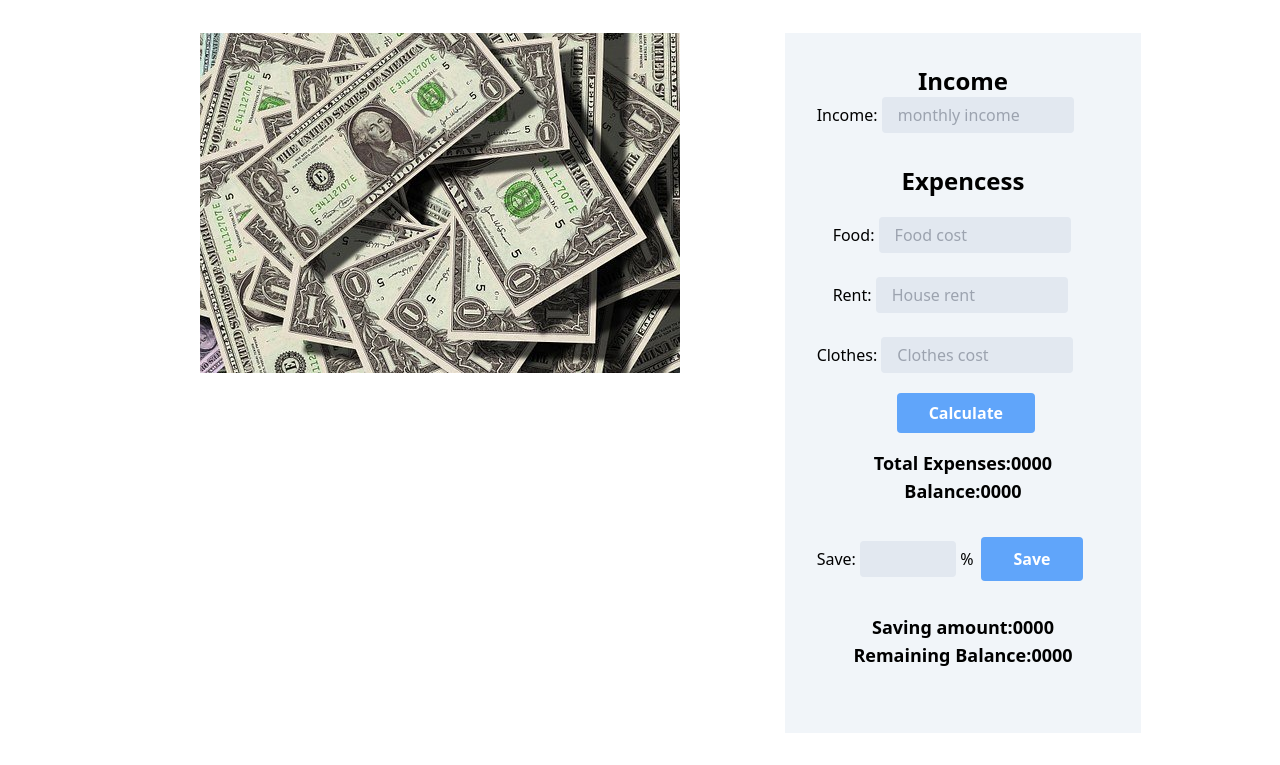
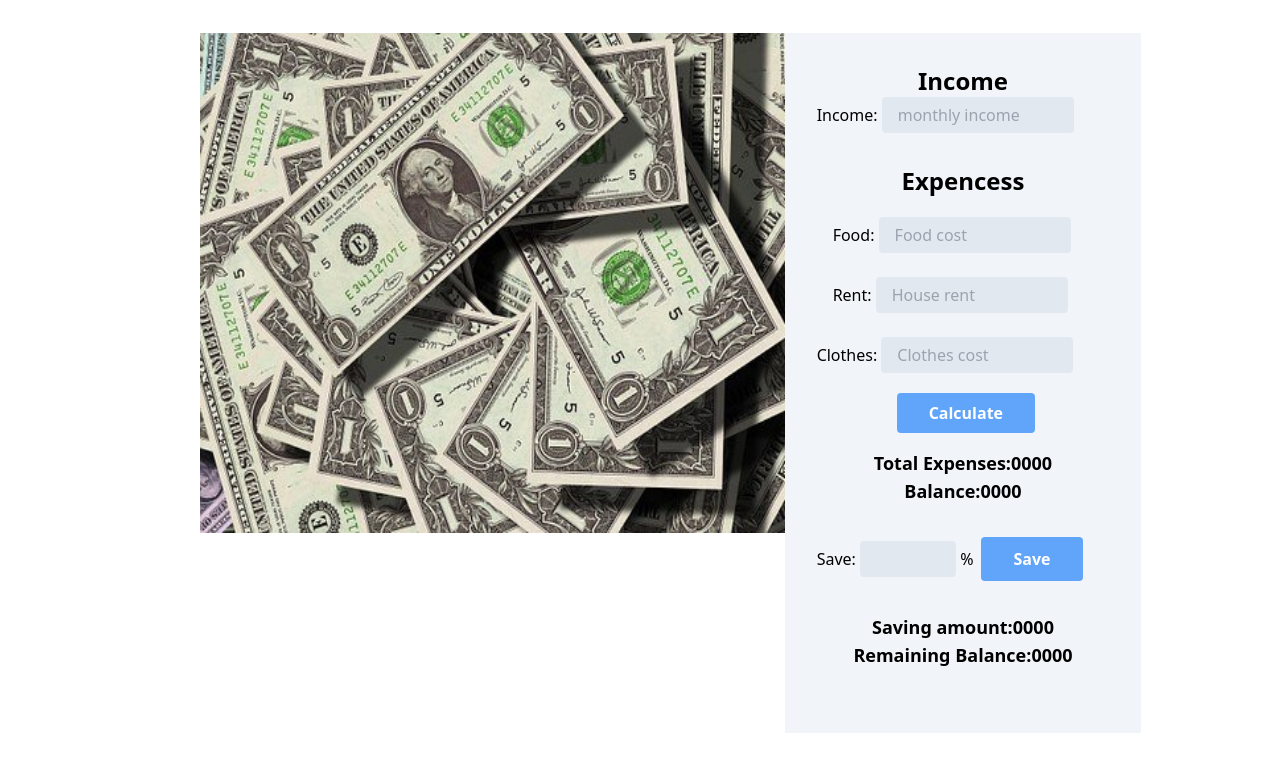
Before and after one commit to nabanichowdhury/money-master, a plain HTML site: page index.html in a window 1280 px wide. Shown: the part 71-836 px from the top of the page. Drawn offline with nearby package versions, Linux system fonts and the light colour scheme.

Commit message:
second-commit

```diff
--- a/index.html
+++ b/index.html
@@ -16,7 +16,7 @@
 
     <div class="grid grid-cols-2  gap-3  my-8 ">
         <div>
-            <img style="margin-left:200px;" src="money.jpg" alt="">
+            <img style="margin-left:200px;height: 500px;" src="money.jpg" alt="">
         </div>
         <div class="bg-slate-100 p-8 mx-auto py-auto">
             <div>
```
